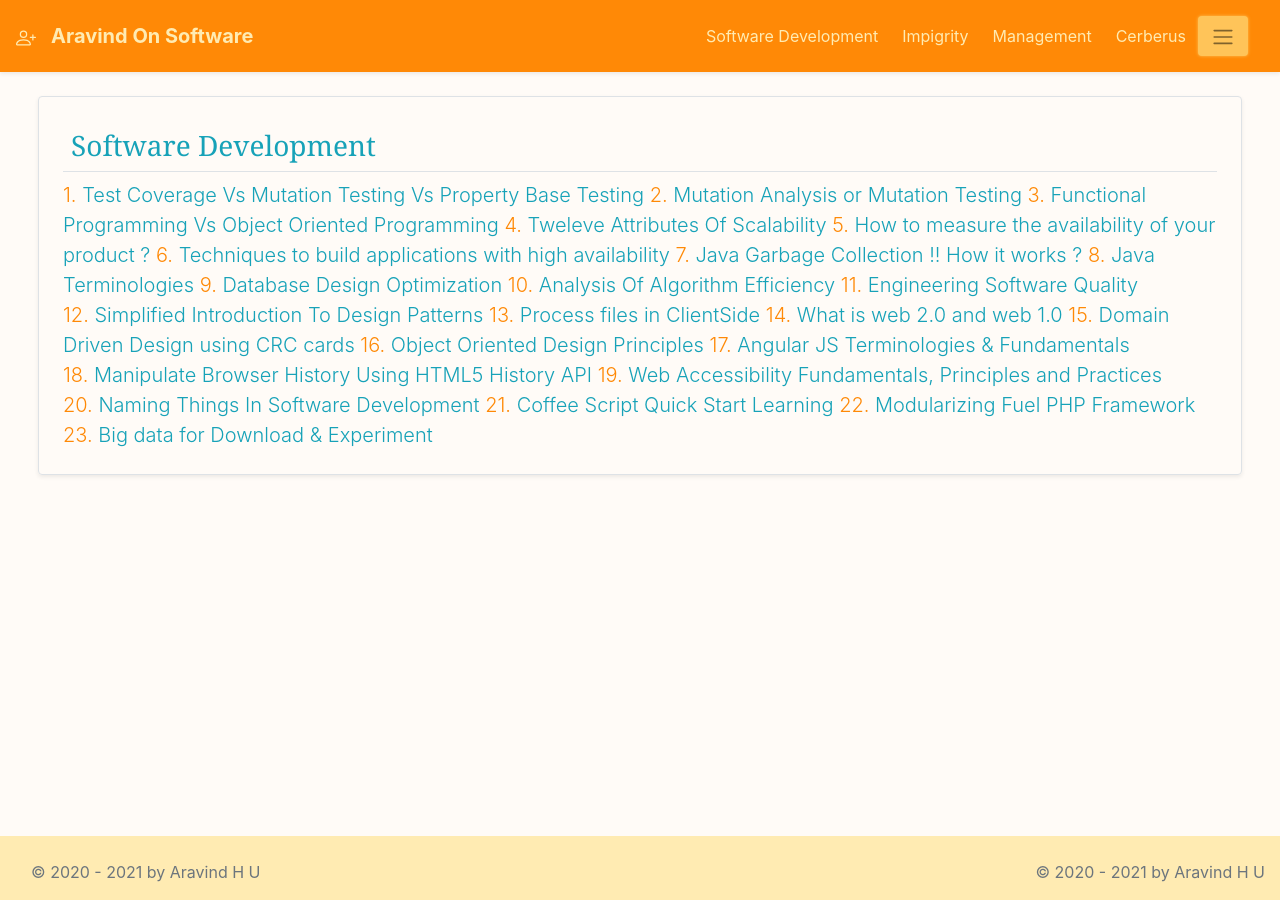
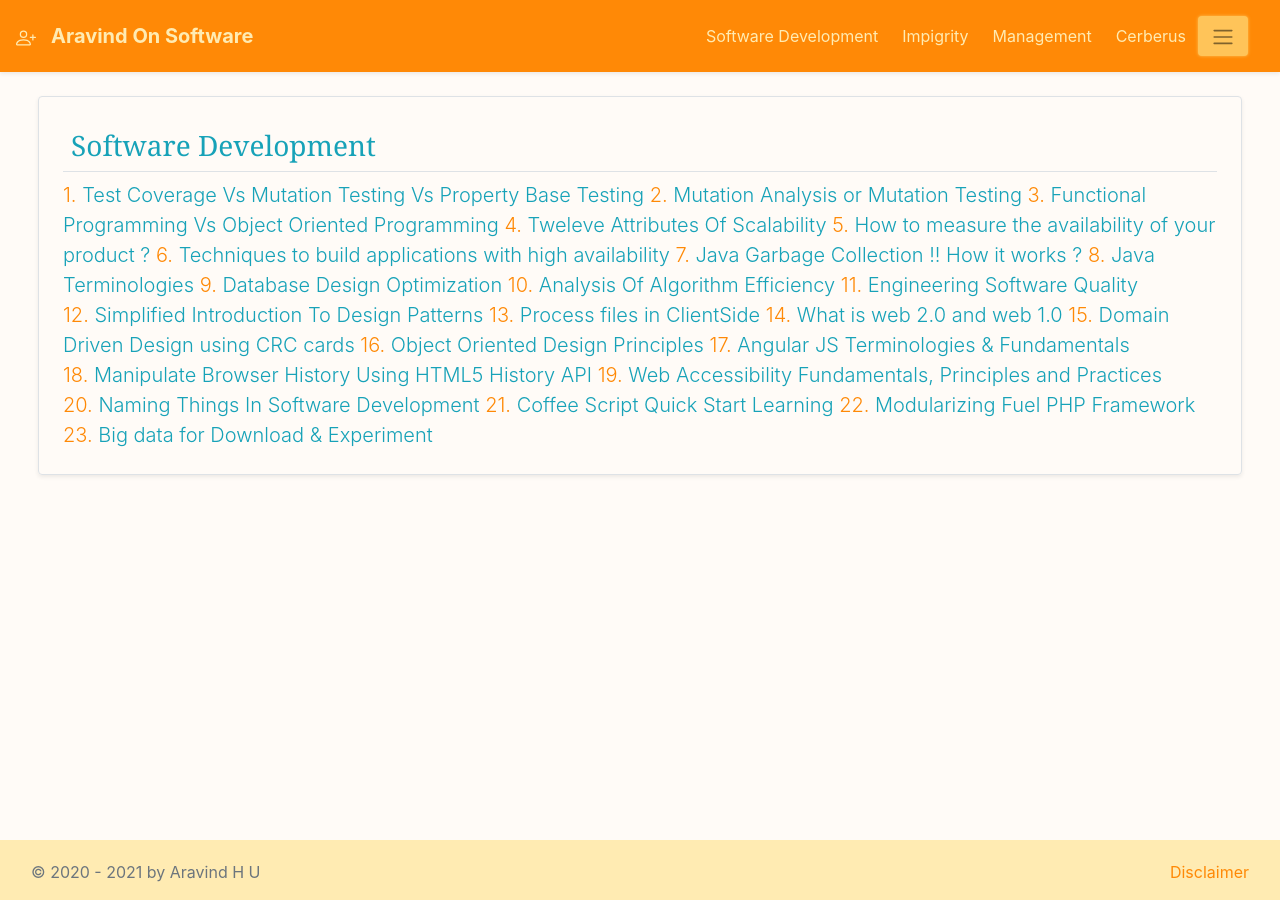
Before and after one commit to aravind666/aravind666.github.io, a Jekyll site: the page built from software.html, in a window 1280 px wide. Built offline with Jekyll 4.4.1, drawn with Linux system fonts in a browser that asks for light colours.

Commit message:
Added Disclaimer which was removed during rewamping

```diff
--- a/_includes/footer.html
+++ b/_includes/footer.html
@@ -1,13 +1,44 @@
 <footer class="py-3 gandha container-fluid d-flex justify-content-between fixed-bottom">
-    <div class="pl-3 mt-2">
+    <div class="pl-3 mt-1">
         <span class="text-muted">&copy; 2020 - 2021 by Aravind H U</span>
     </div>
-    <div class="pl-3 mt-2">
-        <span class="text-muted">&copy; 2020 - 2021 by Aravind H U</span>
+    <div class="pl-3 mt-1">
+        <span class="kesari-text mr-3" data-toggle="modal" data-target="#disclaimer-modal-lg" >Disclaimer</span>
+        <div class="el el-arrow-up el-1x move-to-top rounded-circle mr-3" title="Move to top">
+        </div>
     </div>
-    <div class="el el-arrow-up el-1x move-to-top rounded-circle mr-3" title="Move to top">
+
+</footer>
+<div class="modal fade" id="disclaimer-modal-lg" tabindex="-1" role="dialog" aria-labelledby="exampleModalLabel" aria-hidden="true">
+    <div class="modal-dialog modal-lg" role="document">
+        <div class="modal-content">
+            <div class="modal-header">
+                <h4 class="modal-title" id="exampleModalLabel">Disclaimer</h4>
+                <button type="button" class="close" data-dismiss="modal" aria-label="Close">
+                    <span aria-hidden="true">&times;</span>
+                </button>
+            </div>
+            <div class="modal-body">
+                <p class="lead">  I hope that you won’t object if I occasionally use contractions and the less formal
+                    “you” instead of “one” in my posts presented here. That makes writing it easier for me and ensures a less
+                    formal atmosphere. </p>
+
+                <p class="lead">
+                    I attempt to post articles here as carefully as possible, but I cannot guarantee
+                    absolute freedom from errors in general at this time. Please bear with me. If you would like to help me please <a target="_blank" href="mailto:aravind.udayashankara@gmail.com">contact me </a><i class="el el-envelope"></i>
+                </p>
+
+                <p class="lead"> The information contained in this website is for general information purposes only.
+                    I try to keep the information up to date and correct, I make no representations or warranties of any kind, express or implied, about the completeness, accuracy, reliability, suitability or availability with respect to the website or the information, products, services, or related graphics contained on the website for any purpose.
+                </p>
+                <p class="lead">
+                    Any reliance you place on such information is therefore strictly at your own risk.
+                </p>
+            </div>
+        </div>
     </div>
-</footer>
+</div>
+
 <script src="/assets/js/jquery-3.5.1.min.js"></script>
 <script src="/assets/js/bootstrap.bundle.min.js"></script>
 <script src="/assets/js/site.js"></script>
--- a/_layouts/default.html
+++ b/_layouts/default.html
@@ -1,5 +1,4 @@
 {%- include header.html -%}
-
 <div class="container-fluid pb-5">
     <main role="main">
 
--- a/assets/css/main.css
+++ b/assets/css/main.css
@@ -63,7 +63,12 @@
 blockquote a,
 .kesari-text {
     color: #ff8906;
+    cursor: pointer;
 }
+
+/*.cursor-pointer{*/
+/*    cursor: pointer;*/
+/*}*/
 
 table tbody tr td a:hover,
 table tbody tr td a:focus,
@@ -72,15 +77,18 @@
 p a:hover,
 p a:focus {
     color: #70541e;
+    cursor: pointer;
 }
 
 .nav-text-link {
     color: #c8feff;
+    cursor: pointer;
 }
 
 .nav-text-link:focus,
 .nav-text-link:hover {
     color: #70541e;
+    cursor: pointer;
 }
 
 /*
--- a/software.html
+++ b/software.html
@@ -10,9 +10,6 @@
 keywords: ""
 ---
 
-<p>
-
-</p>
 <div class="mb-4 ml-2 mt-4 mr-2">
     {% assign category = site.categories["Software Development"] %}
     <div class="col">
```
